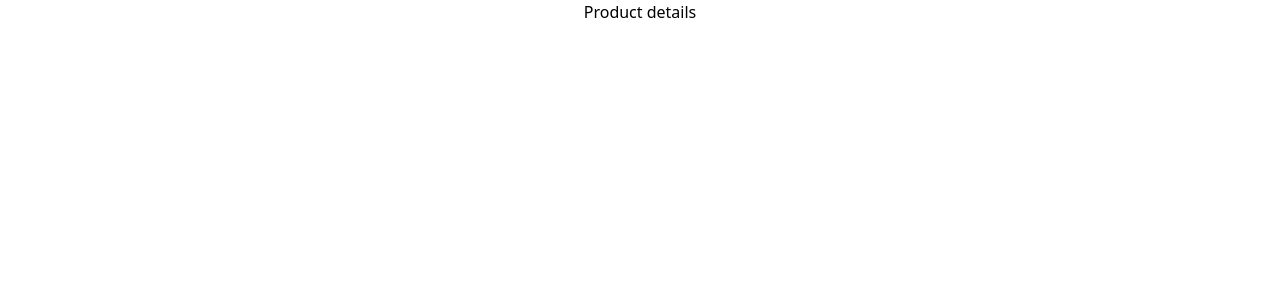
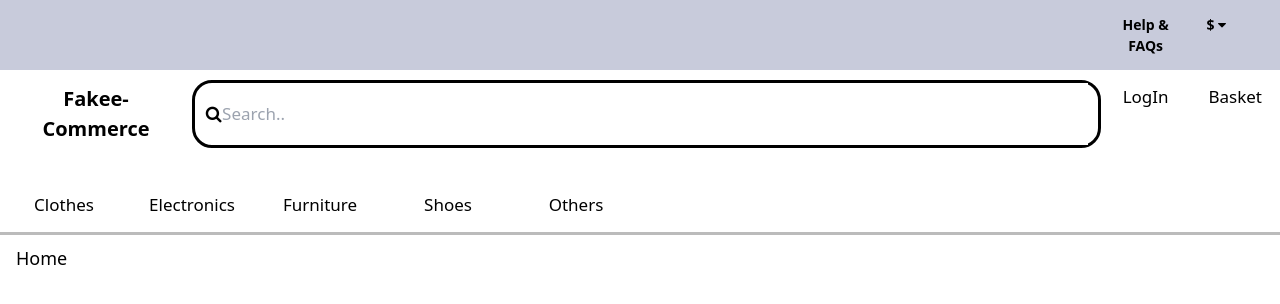
Before and after one commit to technoveltyco/bootcamp-project1, a plain HTML site: page product-details.html in a window 1280 px wide. Drawn offline with nearby package versions, Linux system fonts and the light colour scheme; no server answers.

Commit message:
initial, product-details.html, styleTest.css(test), scriptProduct.js(test)

```diff
--- /dev/null
+++ b/assets/css/styleTest.css
@@ -0,0 +1,201 @@
+.topnav {
+  overflow: hidden;
+  background-color: #c8cbdb;
+  display: grid;
+  grid-template-columns: 86% 7% 7%;
+}
+
+.topnav a {
+  float: right;
+  display: block;
+  color: black;
+  text-align: center;
+  padding: 14px 16px;
+  text-decoration:solid;
+  font-size: 14px;
+  font-weight: bold;
+}
+
+.nav {
+  overflow: hidden;
+  background-color: #ffffff;
+  display: grid;
+  grid-template-columns: 15% 71% 7% 7%;
+}
+
+/* Style the links inside the navigation bar */
+.nav a {
+  float: left;
+  display: block;
+  color: black;
+  text-align: center;
+  padding: 14px 16px;
+  text-decoration: none;
+  font-size: 17px;
+}
+
+.nav a.left{
+  font-size: 20px;
+  font-weight: bold;
+}
+
+ .nav a.right {
+  float: right;
+}
+
+/* Change the color of links on hover */
+.nav a:hover {
+  background-color: #ddd;
+  color: black;
+}
+
+.nav a.search{
+  display: grid;
+  grid-template-columns: 3% 97%;
+  padding: 0px;
+  border: solid;
+  border-top-left-radius: 20px;
+  border-top-right-radius: 20px;
+  border-bottom-left-radius: 20px;
+  border-bottom-right-radius: 20px;
+  text-align: left;
+  margin-top: 10px;
+  margin-bottom: 10px;
+
+}
+
+.nav a button{
+  border: none;
+  background-color: inherit;
+  margin-left: 10px;
+}
+
+.nav a button:hover{
+  border: none;
+  background-color: inherit;
+}
+
+.nav input:hover{
+  border: none;
+  background-color: #ddd;
+  color: black;
+}
+
+
+
+
+/* Style the search box inside the navigation bar */
+.nav input[type=text] {
+  display:inline;
+  margin-right:10px;
+  font-size: 17px;
+  border: none;
+}
+
+ .dropdown {
+  float: left;
+  overflow: hidden;
+}
+
+.dropdown .dropbtn {
+  border: none;
+  outline: none;
+  color: rgb(0, 0, 0);
+  padding: 14px 16px;
+  text-decoration:solid;
+  font-size: 14px;
+  font-weight: bold;
+  margin: 0;
+  background-color: #c8cbdb;
+}
+
+.dropdown-content {
+  display: none;
+  position: absolute;
+  background-color: #f9f9f9;
+  min-width: 160px;
+  box-shadow: 0px 8px 16px 0px rgba(0,0,0,0.2);
+  z-index: 1;
+}
+
+.dropdown-content a {
+  float: none;
+  color: black;
+  padding: 12px 16px;
+  text-decoration: none;
+  display: block;
+  text-align: left;
+}
+
+.dropdown-content a:hover {
+  background-color: #ddd;
+}
+
+.dropdown:hover .dropdown-content {
+  display: block;
+}
+
+.bottomnav{
+  overflow: hidden;
+  background-color: #ffffff;
+  display: grid;
+  grid-template-columns: 10% 10% 10% 10% 10%;
+}
+
+.btmnv{
+
+  display: block;
+  color: black;
+  text-align: center;
+  padding: 14px 16px;
+  text-decoration: none;
+  font-size: 17px;
+  margin-top: 20px;
+}
+
+hr.solid {
+  border-top: 3px solid #bbb;
+}
+
+/* Style the list */
+ul.breadcrumb {
+  padding: 10px 16px;
+  list-style: none;
+  background-color: rgb(255, 255, 255);
+}
+
+/* Display list items side by side */
+ul.breadcrumb li {
+  display: inline;
+  font-size: 18px;
+}
+
+/* Add a slash symbol (/) before/behind each list item */
+ul.breadcrumb li+li:before {
+  padding: 8px;
+  color: black;
+  content: ">\00a0";
+}
+
+ul.breadcrumb li a{
+  color: black;
+}
+
+
+[contenteditable] {
+  outline: 0px solid transparent;
+}
+
+.page {
+  display: grid;
+  grid-template-columns: 10% 40% 50%;
+}
+
+.page .thumb {
+
+}
+
+.page .img{
+
+
+}
--- /dev/null
+++ b/assets/js/scriptProduct.js
@@ -0,0 +1,17 @@
+
+let requestctn = document.querySelector("#test",)
+
+fetch(`https://api.escuelajs.co/api/v1/products/`)
+    .then(response => response.json())
+    .then(response => {
+
+
+        requestctn = response[0].category.image;
+      console.log("Platzi - HTTP JSON response:", response);
+
+     })
+    .catch(err => console.error(err));
+
+let tag = document.createElement("img");
+tag.HTMLImageElement = requestctn;
+document.querySelector(".img").appendChild(tag);
--- a/docs/assets/js/script.js
+++ b/docs/assets/js/script.js
@@ -70,7 +70,7 @@
 
       requestctn1.textContent = endpoints["platzi"]["products"];
       responsectn1.textContent = JSON.stringify(response, null, 5);
-
+      localStorage.setItem("data",response[0].category.id)
     })
     .catch(err => console.error(err));
 
--- a/product-details.html
+++ b/product-details.html
@@ -8,20 +8,66 @@
        <!-- Tailwind CSS -->
        <script src="https://cdn.tailwindcss.com"></script>
        <!-- Your CSS styles in this file below -->
-    <link rel="stylesheet" href="./assets/css/styles.css">
+       <title>Document</title>
+       <link rel="stylesheet" href="https://cdnjs.cloudflare.com/ajax/libs/font-awesome/4.7.0/css/font-awesome.min.css">
+       <link rel="stylesheet" href="./assets/css/styleTest.css">
        <title>Product details page</title>
     </head>
+
     <body>
         <header>
-        <h1>Product details</h1>
-        <nav></nav>
+            <div class="topnav">
+            <a class="left" href="#home"></a>
+            <a class="right" href="#helpQ">Help & FAQs</a>
+            <div class="dropdown">
+                <button class="dropbtn">$
+                    <i class="fa fa-caret-down"></i>
+                </button>
+                <div class="dropdown-content">
+                    <a href="#">Link 1</a>
+                </div>
+            </div>
+
+            </div>
+            <div class="nav">
+                <a class="left" href="#home">Fakee-Commerce</a>
+                <a class="search">
+                    <button type="submit"><i class="fa fa-search"></i></button>
+                    <input type="text" placeholder="Search.." contenteditable="true">
+                </a>
+                <a class="right" href="#login">LogIn</a>
+                <a class="right"href="#shopping">Basket</a>
+
+            </div>
+            <div class="bottomnav">
+                <a class="col-md-3  btmnv" href="#home">Clothes</a>
+                <a class="col-md-3  btmnv" href="#home">Electronics</a>
+                <a class="col-md-3  btmnv" href="#home">Furniture</a>
+                <a class="col-md-3  btmnv" href="#home">Shoes</a>
+                <a class="col-md-3  btmnv" href="#home">Others</a>
+
+            </div>
         </header>
+        <main>
+            <hr class="solid">
 
-    <main></main>
+            <ul class="breadcrumb">
+                <li><a href="./index.html">Home</a></li>
+            </ul>
 
-    <footer></footer>
+            <div class="page ">
+                <div class="thumb"></div>
 
-    <!-- Your JavaScript logic in these files below... -->
-    <script src="./assets/js/item.js"></script>
+                <div class="img"></div>
+
+                <div class="item"></div>
+            </div>
+        </main>
+
+        <footer>
+            <script src="https://cdn.jsdelivr.net/npm/@popperjs/core@2.11.6/dist/umd/popper.min.js" integrity="sha384-oBqDVmMz9ATKxIep9tiCxS/Z9fNfEXiDAYTujMAeBAsjFuCZSmKbSSUnQlmh/jp3" crossorigin="anonymous"></script>
+            <script src="https://cdn.jsdelivr.net/npm/bootstrap@5.3.0-alpha1/dist/js/bootstrap.min.js" integrity="sha384-mQ93GR66B00ZXjt0YO5KlohRA5SY2XofN4zfuZxLkoj1gXtW8ANNCe9d5Y3eG5eD" crossorigin="anonymous"></script>
+            <script src="./assets/js/scriptProduct.js"></script>
+        </footer>
     </body>
 </html>
```
Also changed, not shown: skuska.html (added, +46 -0 lines). Lines whose indentation alone changed are shown as unchanged.
